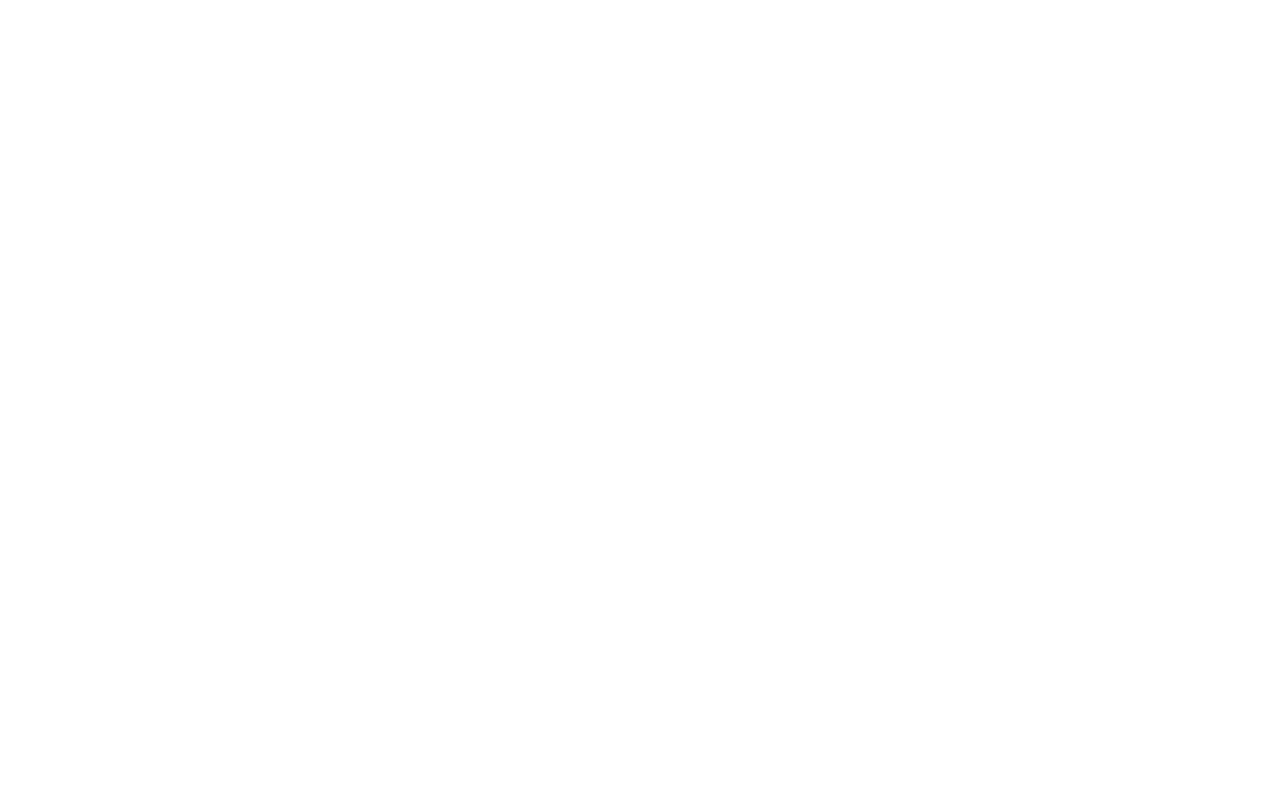
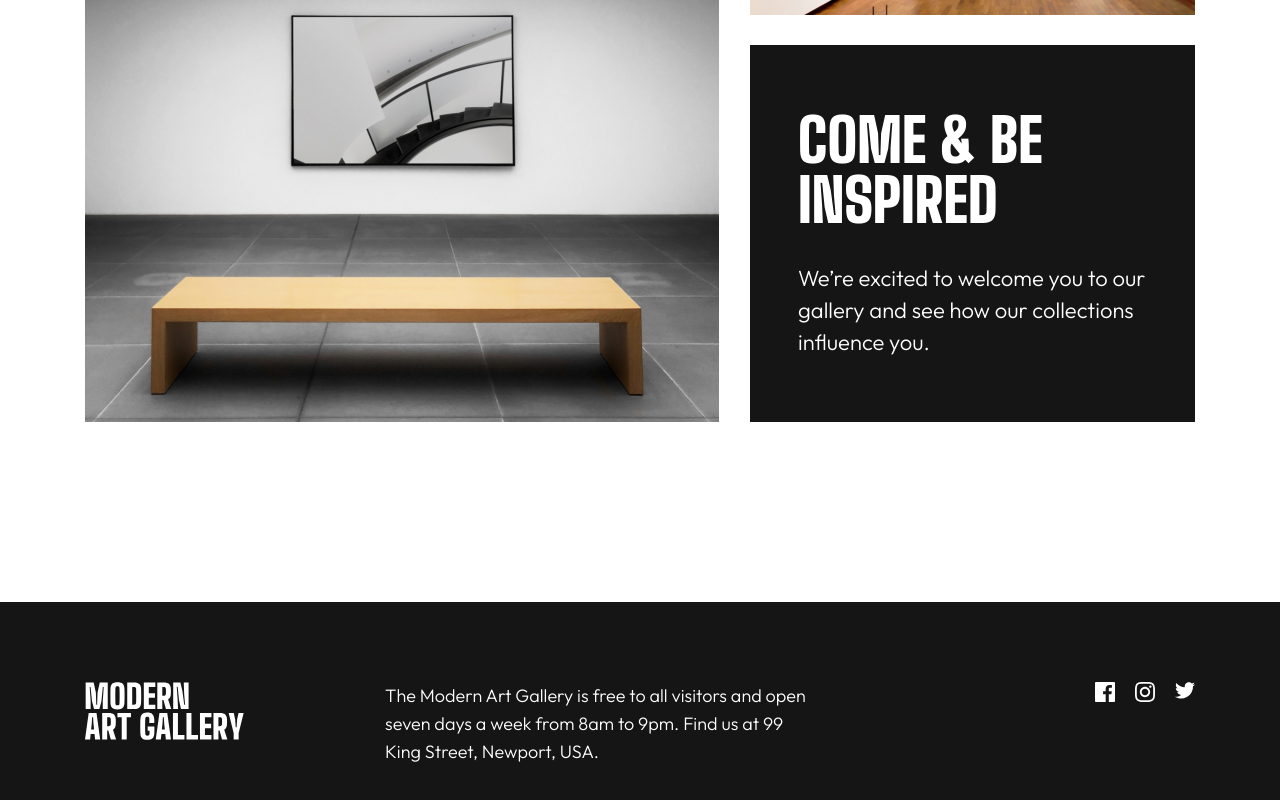
Before and after one commit to 0x41-li/art-gallery, a React (Create React App) app: page /art-gallery/ in a window 1280 px wide. Before the commit this address had no page. Shown: the part 1708-2508 px from the top of the page. Before the commit the page ends 800 px from the top, so only its background shows below. Built offline with nearby package versions, Linux system fonts and the light colour scheme.

Commit message:
Fix accessibility issues

```diff
--- a/package.json
+++ b/package.json
@@ -1,5 +1,6 @@
 {
   "name": "art-gallery",
+  "homepage": "art-gallery",
   "version": "0.1.0",
   "private": true,
   "dependencies": {
--- a/src/index.js
+++ b/src/index.js
@@ -6,7 +6,7 @@
 const root = createRoot(container);
 
 root.render(
-  <BrowserRouter>
+  <BrowserRouter basename="/art-gallery">
     <App />
   </BrowserRouter>
 );
--- a/src/partial/Footer.jsx
+++ b/src/partial/Footer.jsx
@@ -17,7 +17,7 @@
       }
     >
       <div className="max-w-[1110px] mx-auto md:flex">
-        <Link to="/" className="h-[40px]">
+        <Link to="/" className="h-[40px]" aria-label="Home">
           <Logo
             className={
               "h-[40px] w-[111px] xl:w-[160px] xl:h-[58px]" +
@@ -41,6 +41,7 @@
           <div className="flex gap-[20px]">
             <a
               href="#"
+              aria-label="Facebook"
               className={
                 "h-[20px]  [transition:color_0.4s]" +
                 " " +
@@ -60,6 +61,7 @@
                   ? "text-almost-black hover:text-white"
                   : "text-white hover:text-gold")
               }
+              aria-label="Instagram"
             >
               <InstagramIcon className="fill-current" />
             </a>
@@ -72,6 +74,7 @@
                   ? "text-almost-black hover:text-white"
                   : "text-white hover:text-gold")
               }
+              aria-label="Twitter"
             >
               <TwitterIcon className="fill-current" />
             </a>
```
